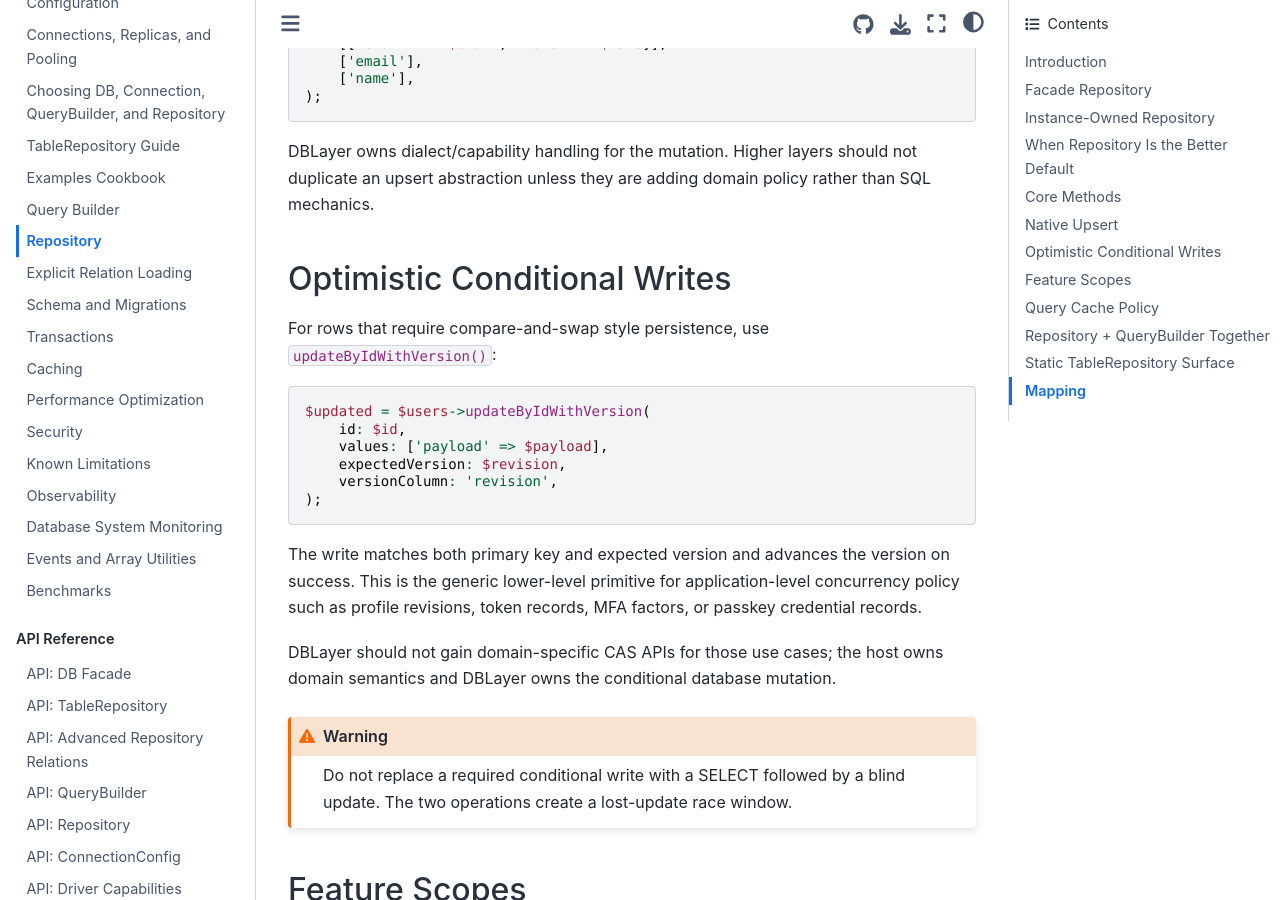
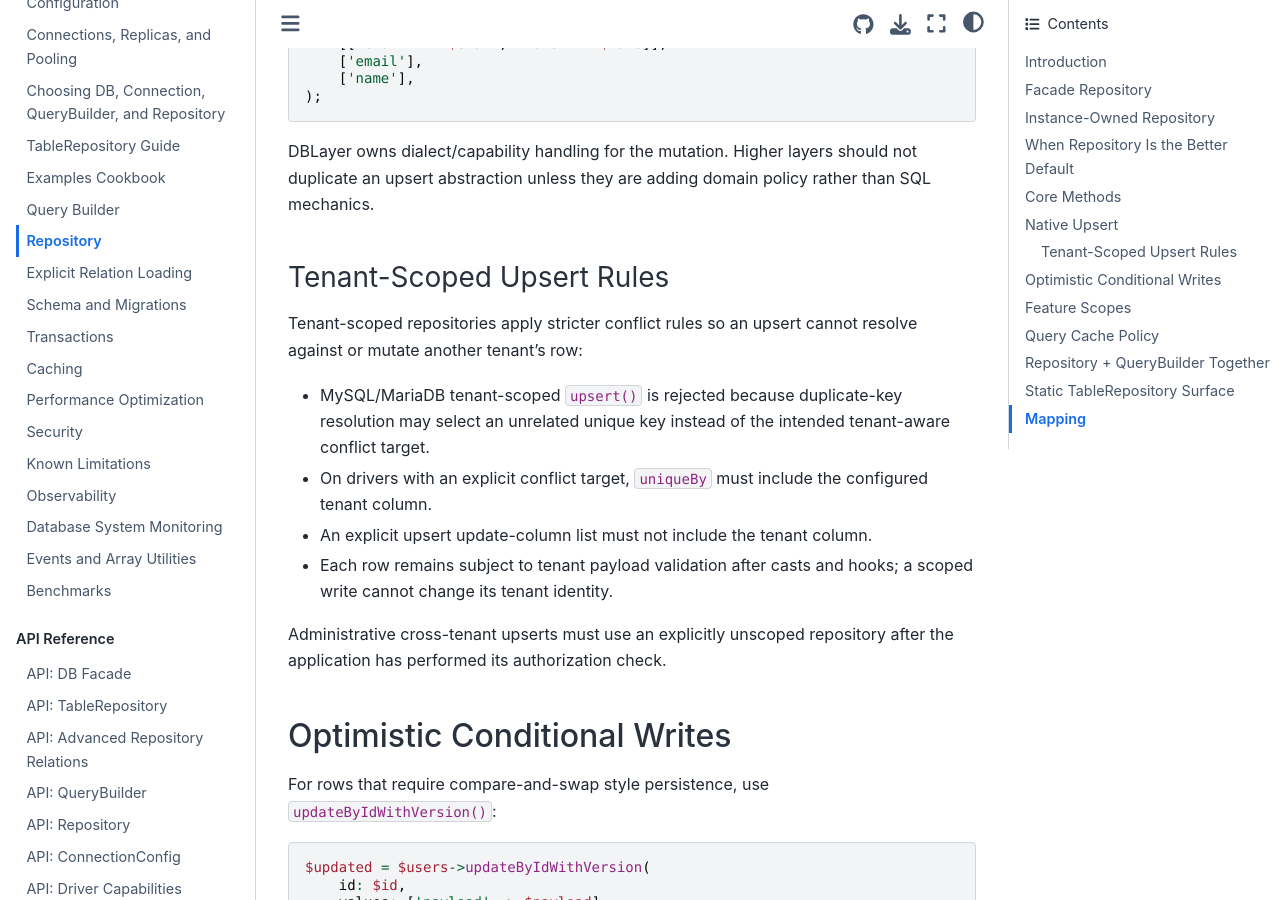
Before and after one commit to infocyph/DBLayer, a Sphinx documentation site: the page built from docs/repository.rst, in a window 1280 px wide and 900 px high, scrolled down 2370 px. Built offline with Sphinx 7.4.7 and the Sphinx Book theme 1.1.4, drawn with Linux system fonts in a browser that asks for light colours.

Commit message:
docs: document tenant-scoped upsert contract

```diff
--- a/docs/repository.rst
+++ b/docs/repository.rst
@@ -116,6 +116,24 @@ DBLayer owns dialect/capability handling for the mutation. Higher layers should
 not duplicate an upsert abstraction unless they are adding domain policy rather
 than SQL mechanics.
 
+Tenant-Scoped Upsert Rules
+~~~~~~~~~~~~~~~~~~~~~~~~~~
+
+Tenant-scoped repositories apply stricter conflict rules so an upsert cannot
+resolve against or mutate another tenant's row:
+
+- MySQL/MariaDB tenant-scoped ``upsert()`` is rejected because duplicate-key
+  resolution may select an unrelated unique key instead of the intended
+  tenant-aware conflict target.
+- On drivers with an explicit conflict target, ``uniqueBy`` must include the
+  configured tenant column.
+- An explicit upsert update-column list must not include the tenant column.
+- Each row remains subject to tenant payload validation after casts and hooks;
+  a scoped write cannot change its tenant identity.
+
+Administrative cross-tenant upserts must use an explicitly unscoped repository
+after the application has performed its authorization check.
+
 Optimistic Conditional Writes
 -----------------------------
 
```
